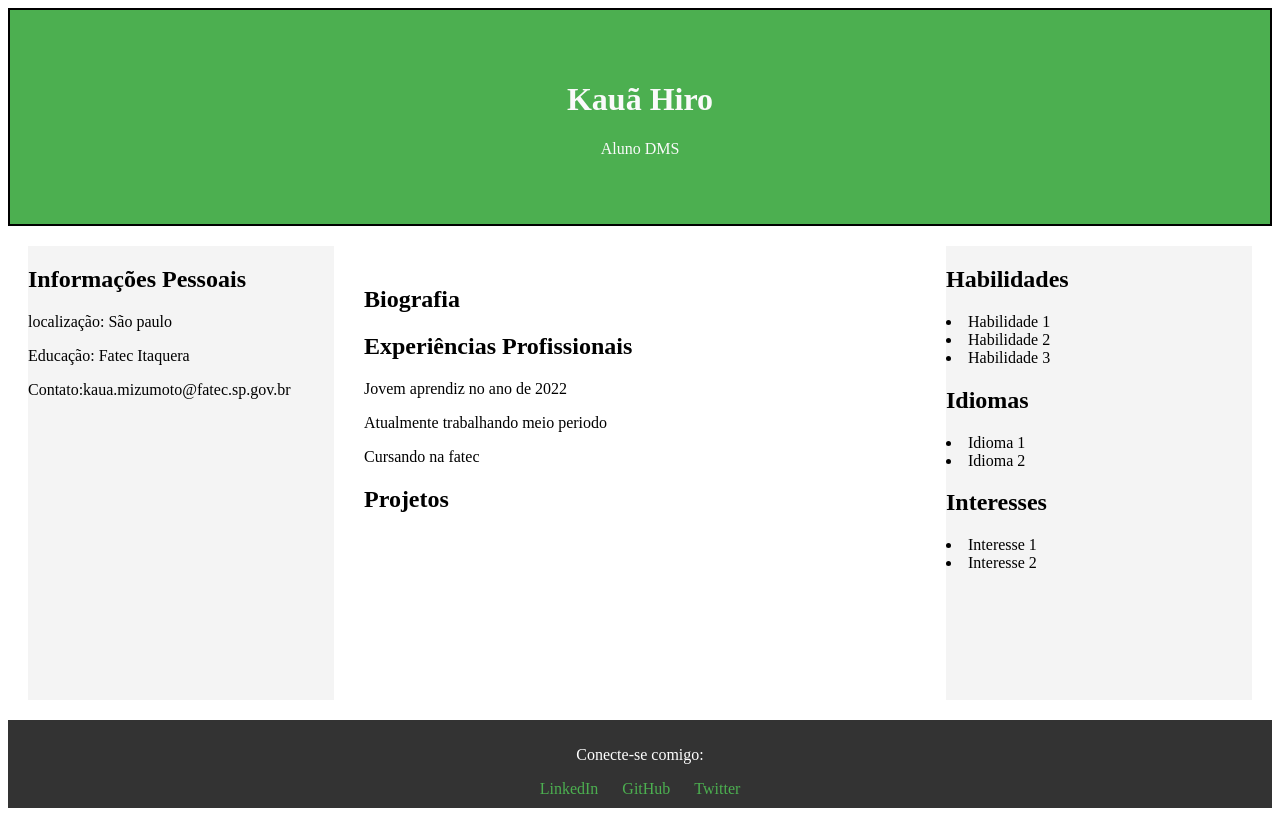
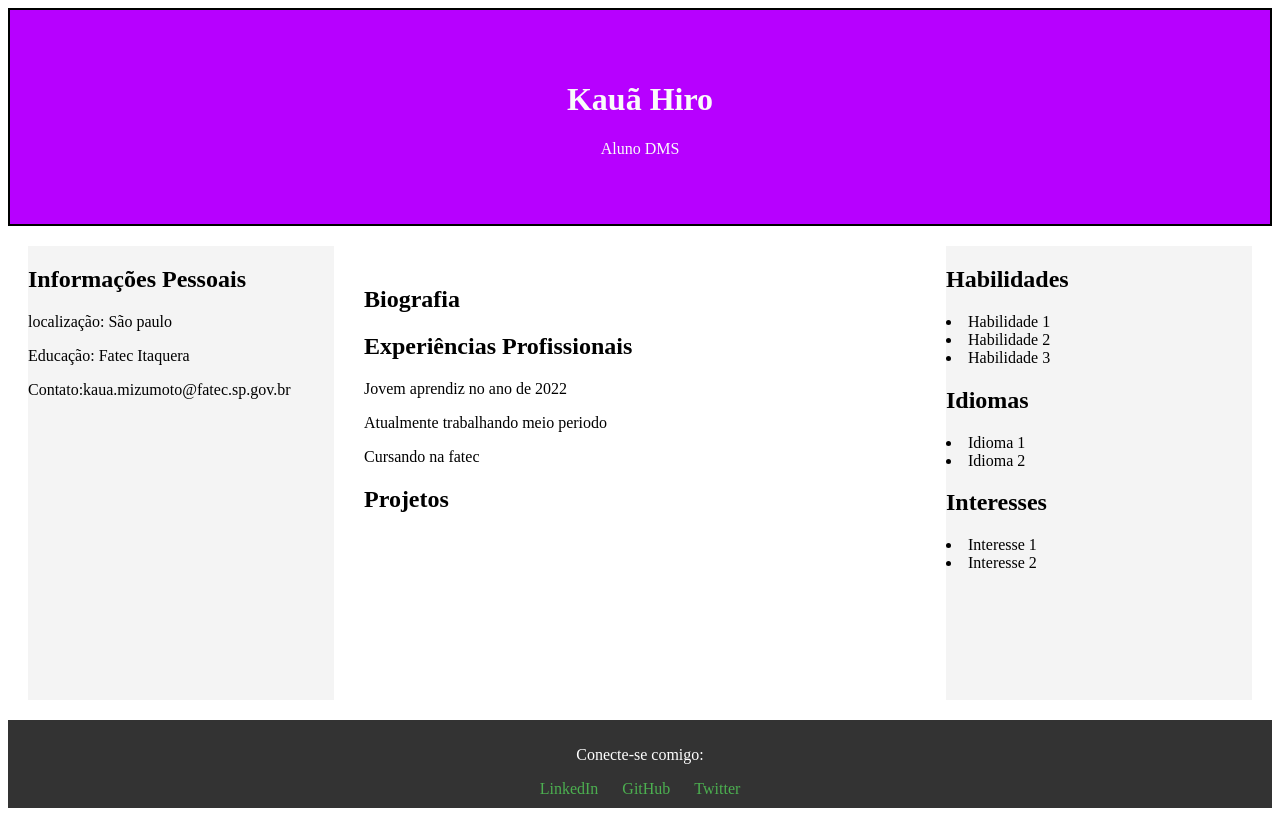
Before and after one commit to kaua-hiro/primeiro-site-faculdade, a plain HTML site: page index.html in a window 1280 px wide. Drawn offline with Linux system fonts and the light colour scheme.

Commit message:
alteracao_cor

```diff
--- a/style.css
+++ b/style.css
@@ -13,7 +13,7 @@ body
 
 }
 header {
-    background-color: #4CAF50;
+    background-color: #b700ff;
     border:solid 2px rgb(0, 0, 0);
     color: rgb(250, 250, 250);
     padding: 50px;
```
